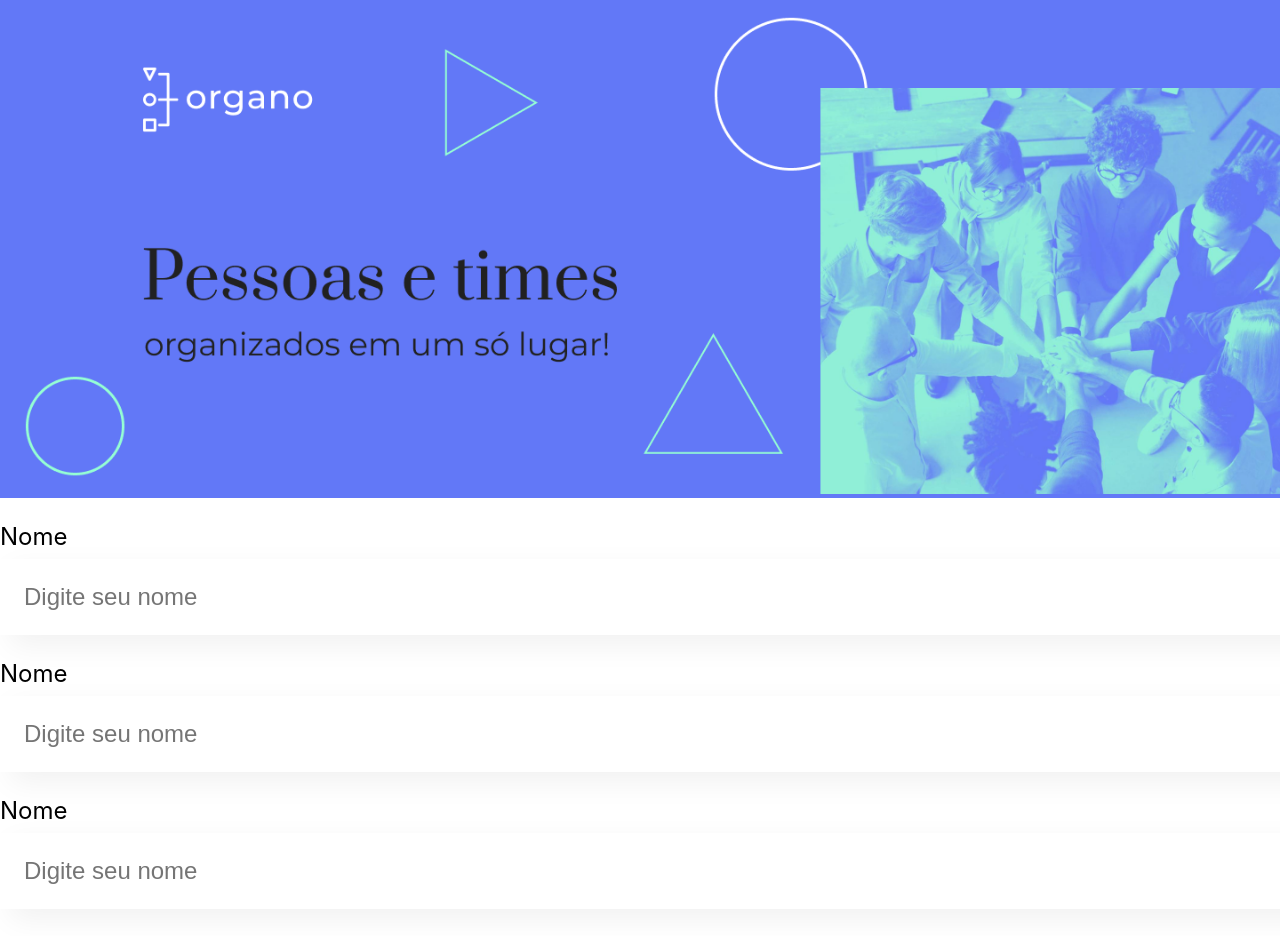
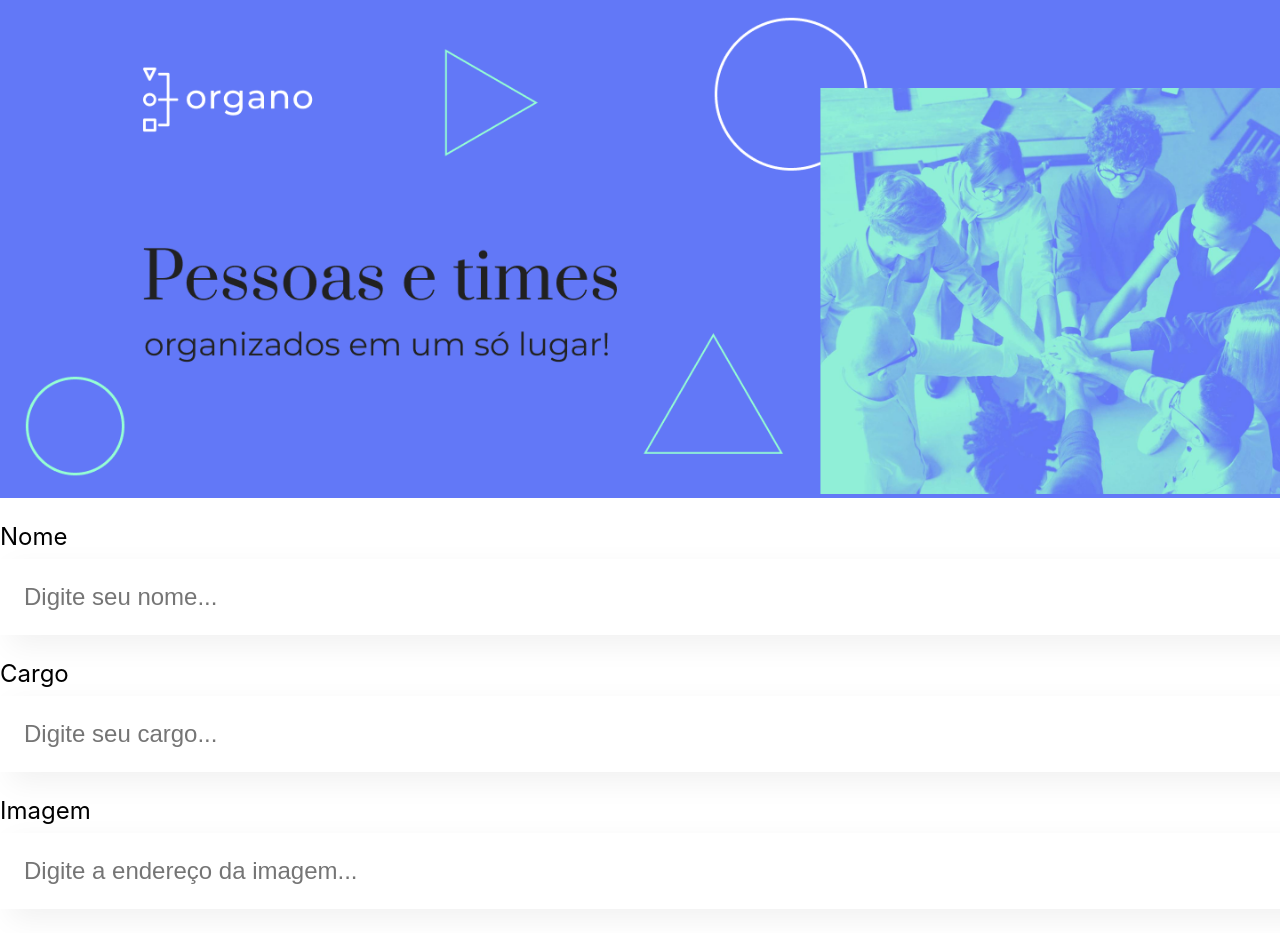
Before and after one commit to LucasStop/Estudo, a React (Create React App) app in the folder organo/: page / in a window 1280 px wide. Shown: the top 936 px of the page. Built offline with nearby package versions, Linux system fonts and the light colour scheme.

Commit message:
Parametrizando Componente

```diff
--- a/organo/src/App.js
+++ b/organo/src/App.js
@@ -5,10 +5,9 @@
   return (
     <div className="App">
       <Banner />
-      <CampoTexto label="Nome" />
-      <CampoTexto label="cargo" />
-      <CampoTexto label="Imagem" />
-      <CampoTexto label="Nome" />
+      <CampoTexto label="Nome" placeholder="Digite seu nome" />
+      <CampoTexto label="Cargo" placeholder="Digite seu cargo" />
+      <CampoTexto label="Imagem" placeholder="Digite a endereço da imagem" />
     </div>
   );
 }
--- a/organo/src/componentes/CampoTexto/index.js
+++ b/organo/src/componentes/CampoTexto/index.js
@@ -1,10 +1,15 @@
 import "./CampoTexto.css"
 
-const CampoTexto = () => {
+const CampoTexto = (props) => {
+
+    const placeholderModificada = `${props.placeholder}...`
+
     return (
         <div className="campo-texto">
-            <label>Nome</label>
-        <input placeholder="Digite seu nome" />
+            <label>
+                {props.label}
+            </label>
+            <input placeholder={placeholderModificada} />
         </div>
     )
 }
```
